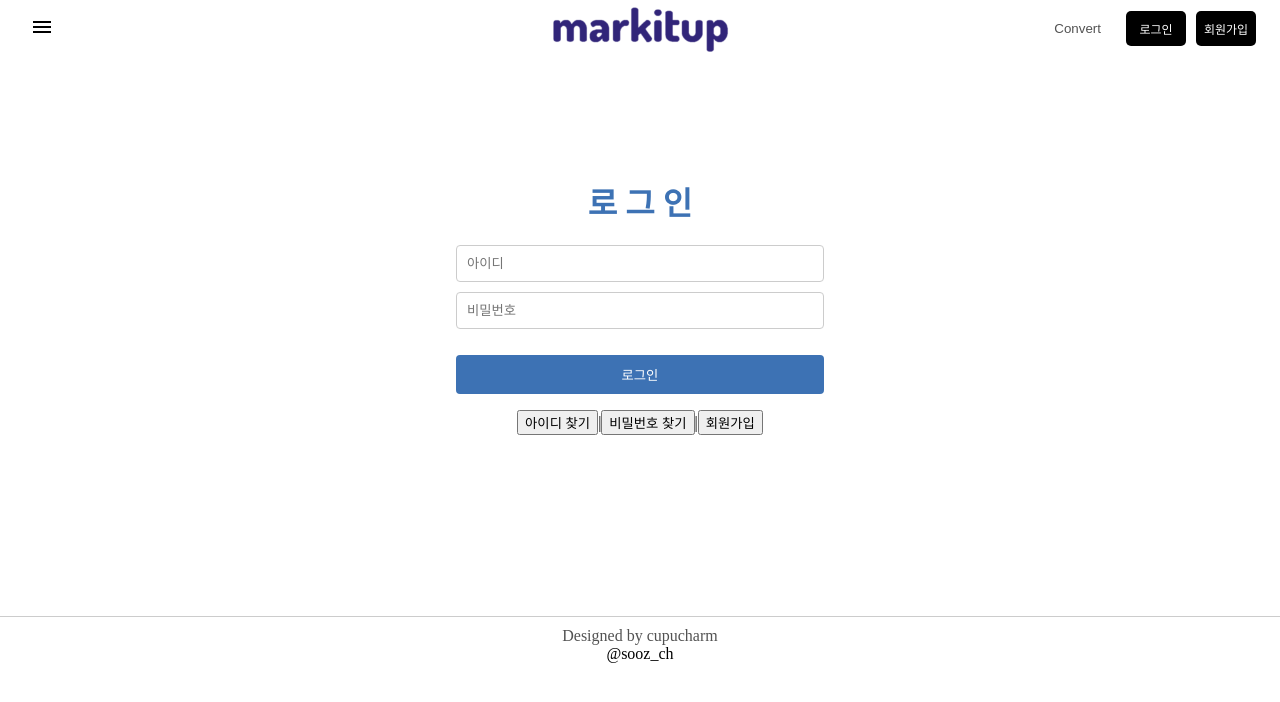
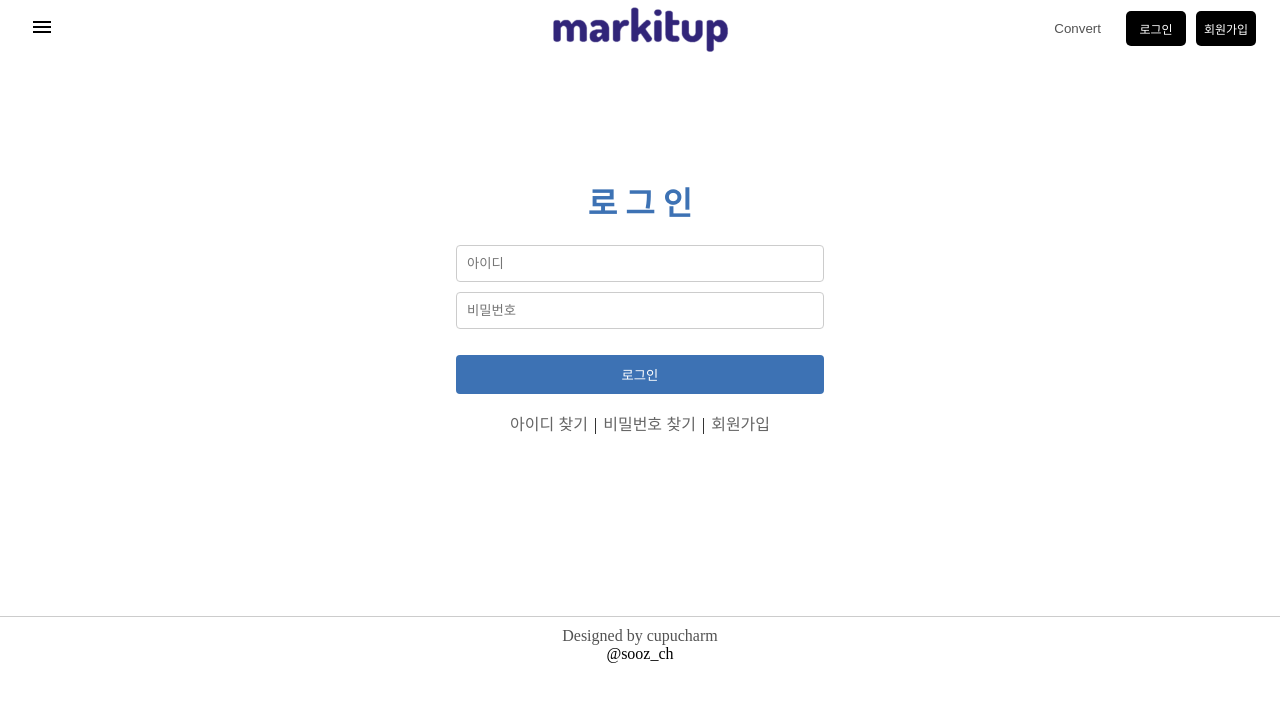
Before and after one commit to cupucharm/MarkItUp-React, a React (Create React App) app: page /login in a window 1280 px wide. Shown: the top 702 px of the page. Built offline with nearby package versions, Linux system fonts and the light colour scheme; no server answers.

Commit message:
로그인 페이지 css 수정

```diff
--- a/src/style/Login.module.scss
+++ b/src/style/Login.module.scss
@@ -43,3 +43,11 @@
 .loginButton:hover {
   background-color: #0056b3;
 }
+
+.findButton {
+  background-color: transparent;
+  border: none;
+  cursor: pointer;
+  color: rgb(101, 101, 101);
+  font-size: medium;
+}
```
